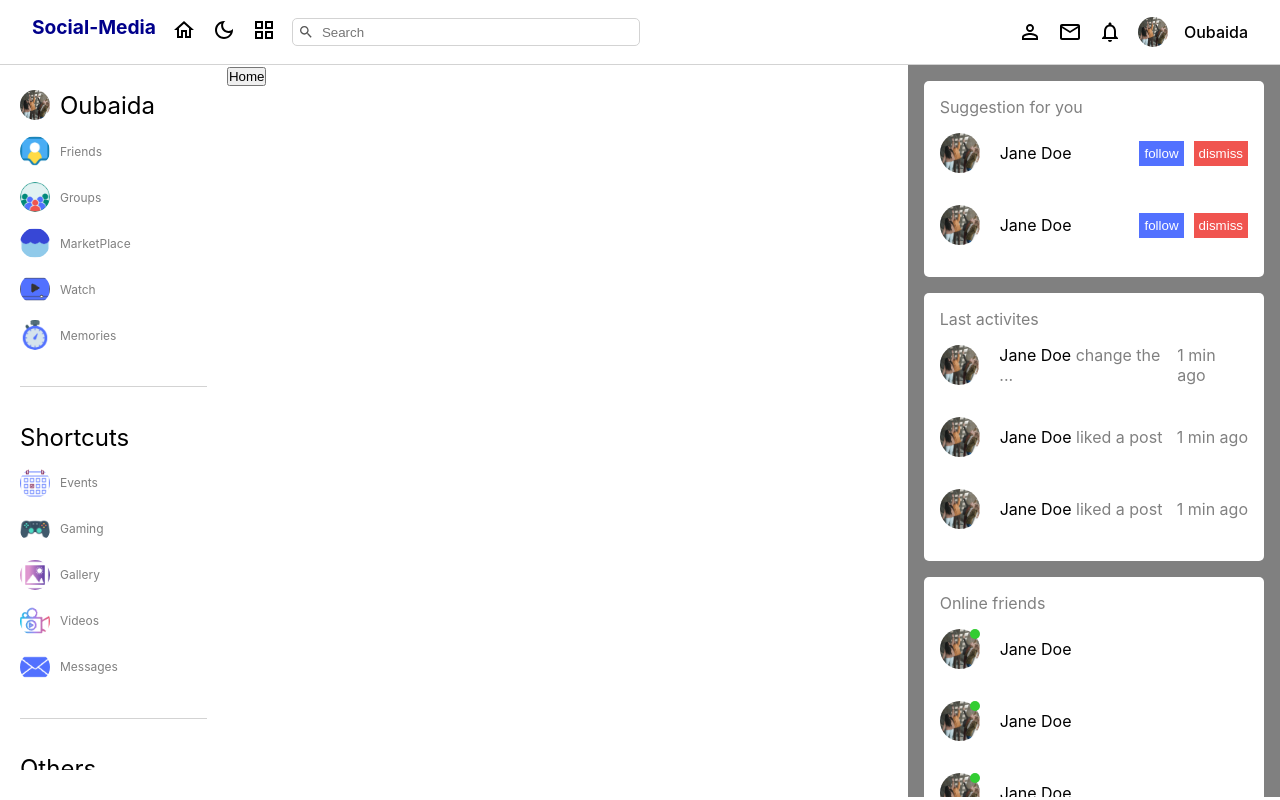
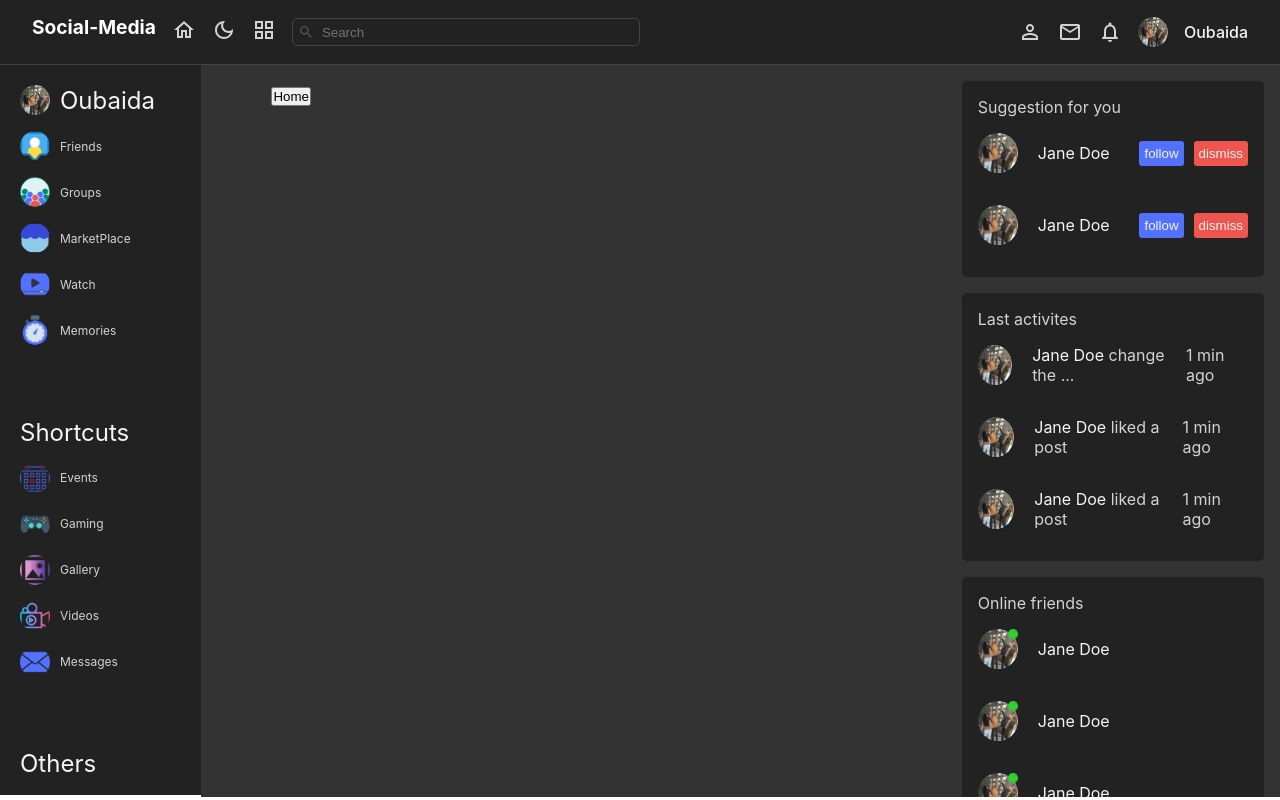
Before and after one commit to OubaidaAkilan/Social-Media-App, a React (Create React App) app in the folder Frontend/: page / in a window 1280 px wide. Built offline with nearby package versions, Linux system fonts and the light colour scheme.

Commit message:
Create a function to change between dark and light theme

```diff
--- a/Frontend/src/App.jsx
+++ b/Frontend/src/App.jsx
@@ -16,7 +16,7 @@
 function App() {
   const Layout = () => {
     return (
-      <section>
+      <section className='theme-dark'>
         <Navbar />
         <div style={{ display: 'flex' }}>
           <LeftBar />
--- a/Frontend/src/components/item/item.scss
+++ b/Frontend/src/components/item/item.scss
@@ -1,4 +1,7 @@
+@import '../../style.scss';
+
 .social__leftBar-item {
+  @include themify($themes) {
     display: flex;
     gap: 10px;
     justify-content: start;
@@ -12,5 +15,7 @@
 
     span {
       font-size: 24px;
+      color: themed(textColor);
     }
   }
+}
--- a/Frontend/src/components/leftbar/leftBar.scss
+++ b/Frontend/src/components/leftbar/leftBar.scss
@@ -1,10 +1,13 @@
+@import '../../style.scss';
+
 .social__leftBar {
+  @include themify($themes) {
     flex: 2;
     position: sticky;
-  top: 70px;
-  height: calc(100vh - 100px);
+    height: calc(100vh - 70px);
+    background-color: themed(bg);
     overflow: scroll;
-    &::-webkit-scrollbar{
+    &::-webkit-scrollbar {
       display: none;
     }
     .container {
@@ -17,20 +20,20 @@
         margin: 20px 0;
         border: none;
         height: 0.5px;
-      background-color: lightgrey;
       }
       .menu {
         display: flex;
         flex-direction: column;
         gap: 1rem;
         *:first-child {
-        color: black;
+          color: themed('textColor');
           font-size: 1.5rem;
         }
         span {
           font-size: 12px;
-        color: gray;
+          color: themed('textColorSoft');
         }
       }
     }
   }
+}
--- a/Frontend/src/components/navbar/Navbar.jsx
+++ b/Frontend/src/components/navbar/Navbar.jsx
@@ -16,9 +16,9 @@
         <Link to='/' style={{ textDecoration: 'none' }}>
           <span>Social-Media</span>
         </Link>
-        <HomeOutlinedIcon />
-        <DarkModeOutlinedIcon />
-        <GridViewOutlinedIcon />
+        <HomeOutlinedIcon className='social__nav-icons' />
+        <DarkModeOutlinedIcon className='social__nav-icons' />
+        <GridViewOutlinedIcon className='social__nav-icons' />
         <div className='social__nav-left-search'>
           <SearchOutlinedIcon
             style={{ color: '#555', fontSize: '1rem', marginRight: '0.5rem' }}
@@ -27,9 +27,9 @@
         </div>
       </div>
       <div className='social__nav-right'>
-        <PersonOutlineOutlinedIcon />
-        <EmailOutlinedIcon />
-        <NotificationsNoneOutlinedIcon />
+        <PersonOutlineOutlinedIcon className='social__nav-icons' />
+        <EmailOutlinedIcon className='social__nav-icons' />
+        <NotificationsNoneOutlinedIcon className='social__nav-icons' />
         <div className='social__nav-user'>
           <img src={profileImage} alt='profileImage' />
           <span>Oubaida</span>
--- a/Frontend/src/components/navbar/navbar.scss
+++ b/Frontend/src/components/navbar/navbar.scss
@@ -1,36 +1,45 @@
+@import '../../style.scss';
+
 .social__nav {
+  @include themify($themes) {
     display: flex;
     justify-content: space-between;
     align-items: center;
     padding: 1rem 2rem;
     min-height: 2rem;
-  border-bottom: 1px solid lightgray;
+    border-bottom: 1px solid themed(border);
     position: sticky;
     top: 0;
 
-  background-color: white;
+    background-color: themed(bg);
+         .social__nav-icons{
+      color: themed(textColorSoft);
+    }
     .social__nav-left {
       display: flex;
       flex: 1;
       gap: 1rem;
+
       span {
         font-weight: bold;
         font-size: 1.2rem;
         line-height: 0;
-      color: darkblue;
+        color: themed(logo);
       }
       .social__nav-left-search {
         display: flex;
         flex: 1;
         align-items: center;
-      border: 1px solid lightgray;
+        border: 1px solid themed(border);
         border-radius: 5px;
         padding: 5px 5px;
         input {
           border: none;
+          background-color: transparent;
+          flex: 1;
           &:focus-visible {
             outline: none;
-          color: #555;
+            color: themed(textColorSoft);
           }
         }
       }
@@ -54,7 +63,9 @@
         }
         span {
           font-weight: 500;
+          color: themed(textColor);
         }
       }
     }
   }
+}
--- a/Frontend/src/components/rightbar/rightBar.scss
+++ b/Frontend/src/components/rightbar/rightBar.scss
@@ -1,5 +1,7 @@
+@import '../../style.scss';
 .social__rightBar {
-  background-color: gray;
+  @include themify($themes) {
+    background-color:  themed(bgSoft);
     display: flex;
     flex-direction: column;
     flex: 3;
@@ -15,7 +17,7 @@
     .social__rightBar-suggestion,
     .social__rightBar-lastActivites,
     .social__rightBar-onlineFriends {
-    background-color: white;
+      background-color: themed(bg);
       padding: 1rem;
       border-radius: 5px;
       margin-bottom: 1rem;
@@ -24,7 +26,7 @@
         flex-direction: column;
         gap: 1rem;
         span {
-        color: gray;
+          color: themed(textColorSoft);
         }
 
         .user {
@@ -44,7 +46,7 @@
               object-fit: cover;
               border-radius: 50%;
             }
-          .online{
+            .online {
               width: 10px;
               height: 10px;
               background-color: limegreen;
@@ -54,20 +56,22 @@
               left: 30px;
             }
             span {
-            color: black;
+              color: themed(textColor);
             }
-          p{
-           color: gray;
+            p {
+              color: themed(textColorSoft);
             }
           }
           .buttons {
             display: flex;
             align-items: center;
             gap: 10px;
+
             button {
               padding: 5px;
-            color: white;
+              color: themed(textColor);
               border: none;
+              border-radius: 3px;
               cursor: pointer;
               &:first-child {
                 background-color: #5271ff;
@@ -80,5 +84,5 @@
         }
       }
     }
-
   }
+}
--- a/Frontend/src/pages/home/home.scss
+++ b/Frontend/src/pages/home/home.scss
@@ -1,3 +1,9 @@
-.social__home{
+@import '../../style.scss';
+
+.social__home {
+  @include themify($themes) {
+    background-color: themed(bgSoft);
     flex: 6;
+    padding: 20px 70px;
+  }
 }
--- /dev/null
+++ b/Frontend/src/style.scss
@@ -0,0 +1,51 @@
+$themes: (
+  light: (
+    textColor: #000,
+    bg: white,
+    logo: darkblue,
+    bgSoft: #f6f3f3,
+    textColorSoft: #555,
+    border: lightgrey,
+  ),
+  dark: (
+    textColor: whitesmoke,
+    bg: #222,
+    logo: white,
+    bgSoft: #333,
+    textColorSoft: lightgrey,
+    border: #444,
+  ),
+);
+@mixin themify($themes) {
+  @each $theme, $map in $themes {
+    .theme-#{$theme} & {
+      $theme-map: () !global;
+      @each $key, $submap in $map {
+        $value: map-get(map-get($themes, $theme), '#{$key}');
+        $theme-map: map-merge(
+          $theme-map,
+          (
+            $key: $value,
+          )
+        ) !global;
+      }
+      @content;
+      $theme-map: null !global;
+    }
+  }
+}
+
+@function themed($key) {
+  @return map-get($theme-map, $key);
+}
+
+@mixin mobile {
+  @media (max-width: 480px) {
+    @content;
+  }
+}
+@mixin tablet {
+  @media (max-width: 960px) {
+    @content;
+  }
+}
```
Lines whose indentation alone changed are shown as unchanged.
